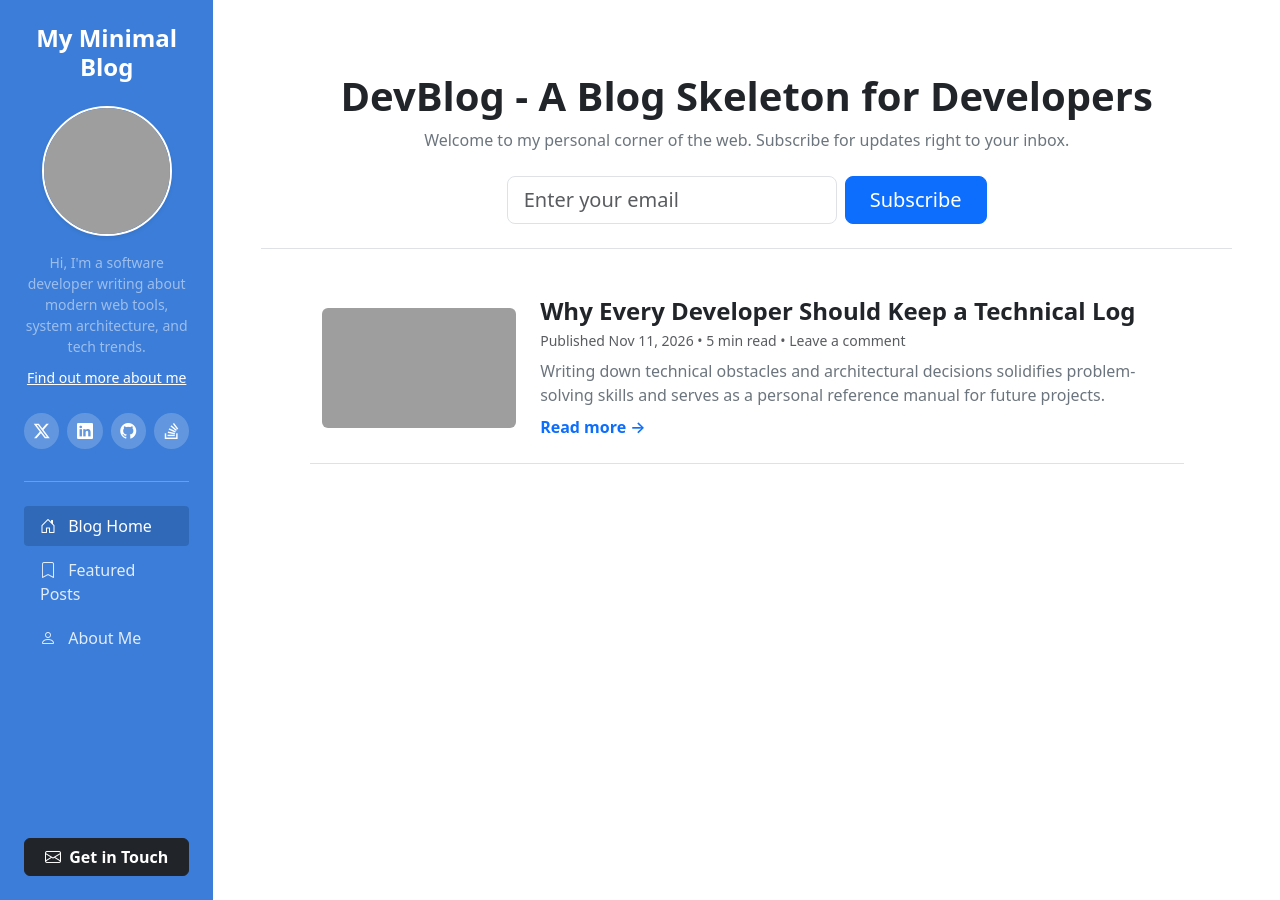
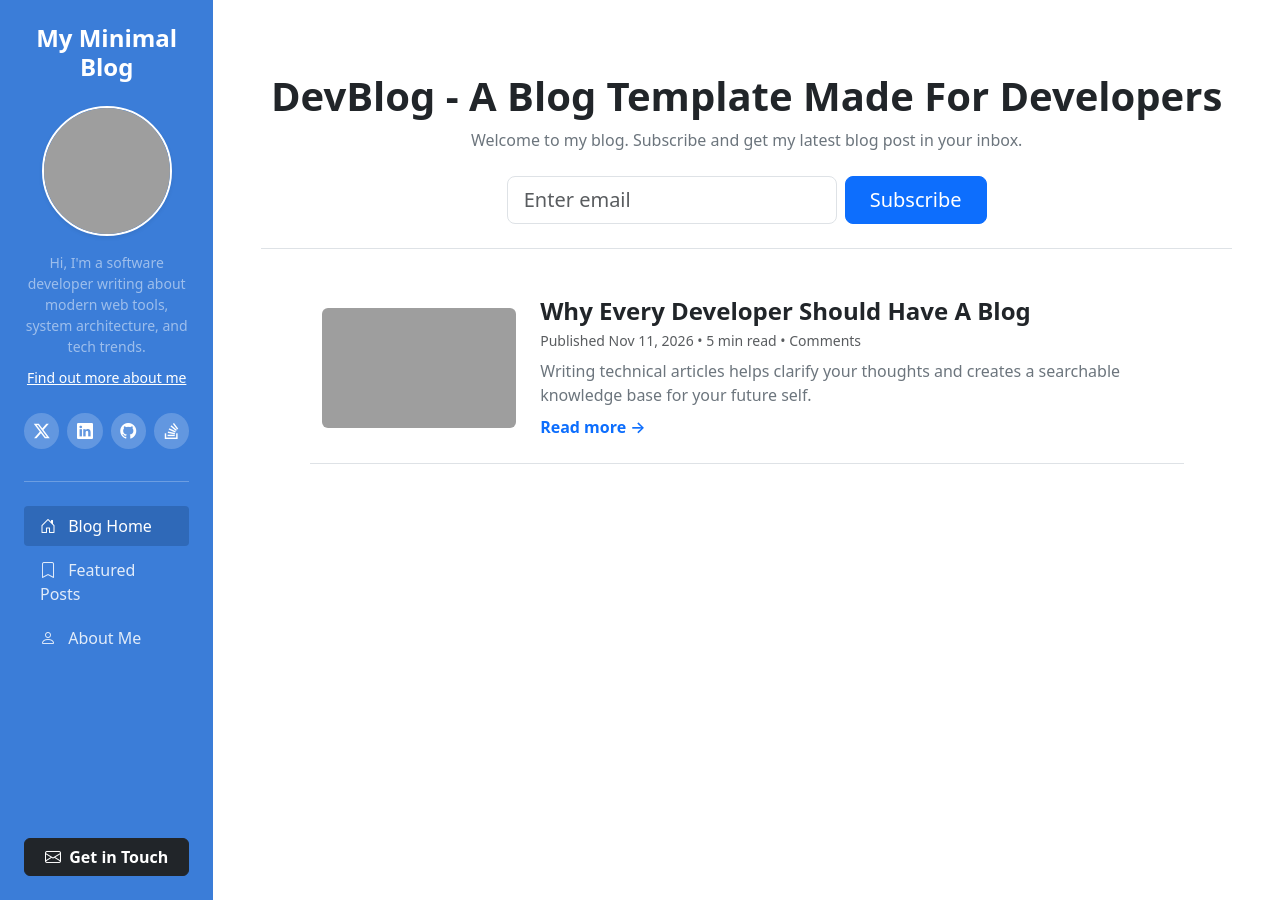
Before and after one commit to RHatDev/rhatdev.github.io, a Jekyll site: the page built from index.html, in a window 1280 px wide. Built offline with Jekyll 4.4.1, drawn with Linux system fonts in a browser that asks for light colours; grey boxes are pictures that could not be loaded.

Commit message:
update posts

````diff
--- a/_posts/2026-11-11-hello-world.md
+++ b/_posts/2026-11-11-hello-world.md
@@ -1,9 +1,21 @@
 ---
-layout: default
-title: "Why Every Developer Should Keep a Technical Log"
+layout: post
+title: "Why Every Developer Should Have A Blog"
 date: 2026-11-11
-thumbnail: "https://images.unsplash.com/photo-1555066931-4365d14bab8c?w=400&auto=format&fit=crop&q=80"
+thumbnail: "https://images.unsplash.com/photo-1555066931-4365d14bab8c?w=800&auto=format&fit=crop&q=80"
 read_time: "5 min"
 ---
 
-Writing down technical obstacles and architectural decisions solidifies problem-solving skills and serves as a personal reference manual for future projects.
+Writing technical articles helps clarify your thoughts and creates a searchable knowledge base for your future self.
+
+### Why You Should Start Writing
+
+1. **Better Understanding**: If you can't explain a bug or concept simply, you don't understand it well enough.
+2. **Personal Portfolio**: Your posts showcase your problem-solving process to peers and employers.
+3. **Helping the Community**: Solutions to niche issues can save hours for other developers.
+
+```javascript
+function greet(name) {
+    return `Welcome to the blog, ${name}!`;
+}
+console.log(greet('Developer'));
--- a/index.html
+++ b/index.html
@@ -3,14 +3,14 @@ layout: default
 title: Home
 ---
 
-<!-- Top Hero & Newsletter Box -->
+<!-- Newsletter Subscription Hero -->
 <section class="text-center py-4 mb-5 border-bottom">
-    <h1 class="fw-bold mb-2">DevBlog - A Blog Skeleton for Developers</h1>
-    <p class="text-secondary mb-4">Welcome to my personal corner of the web. Subscribe for updates right to your inbox.</p>
+    <h1 class="fw-bold mb-2">DevBlog - A Blog Template Made For Developers</h1>
+    <p class="text-secondary mb-4">Welcome to my blog. Subscribe and get my latest blog post in your inbox.</p>
 
     <form class="row justify-content-center g-2" onsubmit="event.preventDefault();">
         <div class="col-12 col-sm-auto">
-            <input type="email" class="form-control form-control-lg" placeholder="Enter your email" style="min-width: 280px;">
+            <input type="email" class="form-control form-control-lg" placeholder="Enter email" style="min-width: 280px;">
         </div>
         <div class="col-12 col-sm-auto">
             <button type="submit" class="btn btn-primary btn-lg px-4">Subscribe</button>
@@ -22,24 +22,17 @@ title: Home
 <section class="container px-0" style="max-width: 850px;">
     {% for post in site.posts %}
     <article class="row g-4 align-items-center mb-5 pb-4 border-bottom">
-        <!-- Thumbnail -->
         <div class="col-12 col-sm-4 col-md-3">
-            <img src="{{ post.thumbnail | default: 'https://images.unsplash.com/photo-1517694712202-14dd9538aa97?w=400&auto=format&fit=crop&q=80' }}"
-                 alt="{{ post.title }}"
-                 class="img-fluid rounded w-100"
-                 style="height: 120px; object-fit: cover;">
+            <img src="{{ post.thumbnail | default: 'https://images.unsplash.com/photo-1517694712202-14dd9538aa97?w=400&auto=format&fit=crop&q=80' }}" alt="{{ post.title }}" class="img-fluid rounded w-100" style="height: 120px; object-fit: cover;">
         </div>
 
-        <!-- Post Summary -->
         <div class="col-12 col-sm-8 col-md-9">
             <h3 class="h4 fw-bold mb-1">
                 <a href="{{ post.url | relative_url }}" class="text-dark text-decoration-none">{{ post.title }}</a>
             </h3>
 
             <div class="text-muted small mb-2">
-                Published {{ post.date | date: "%b %d, %Y" }} &bull;
-                {{ post.read_time | default: '4 min' }} read &bull;
-                <a href="{{ post.url | relative_url }}#comments" class="text-muted text-decoration-none">Leave a comment</a>
+                Published {{ post.date | date: "%b %d, %Y" }} &bull; {{ post.read_time | default: '4 min' }} read &bull; <a href="{{ post.url | relative_url }}" class="text-muted text-decoration-none">Comments</a>
             </div>
 
             <p class="text-secondary mb-2">
````
Also changed, not shown: _layouts/post.html (added, +36 -0 lines).
